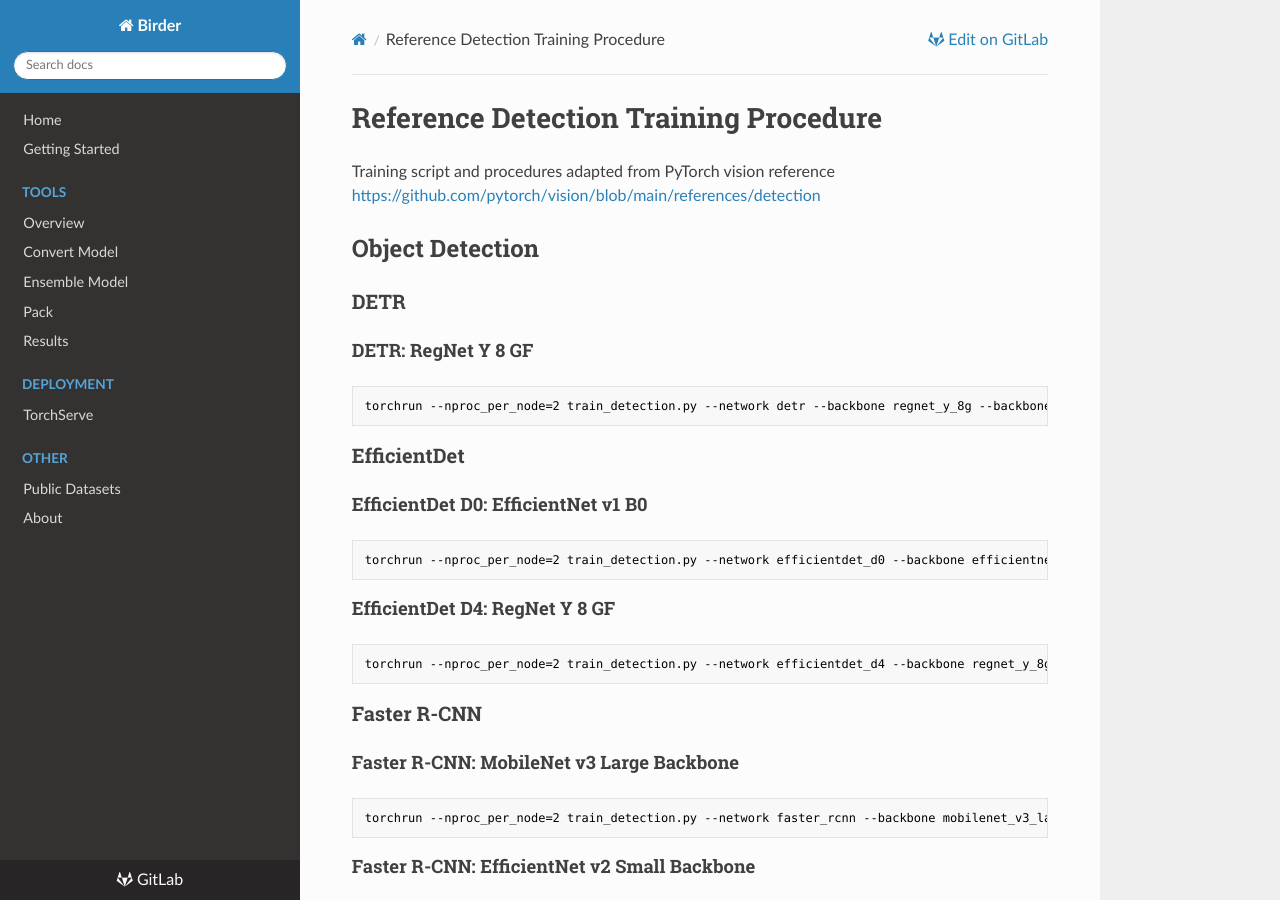
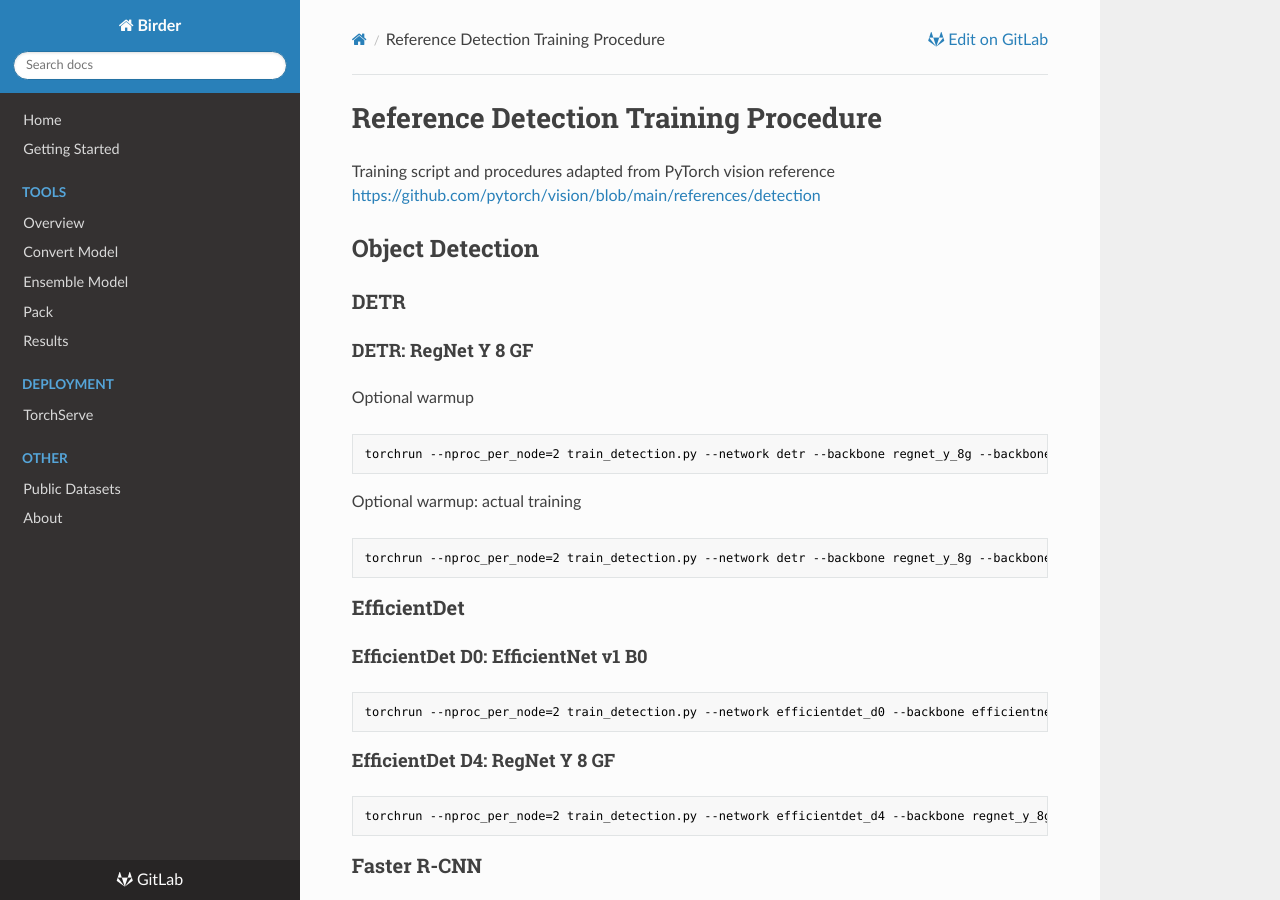
Before and after one commit to birder-project/birder, an MkDocs documentation site: the page built from docs/training_detection.md, in a window 1280 px wide and 900 px high. Built offline with MkDocs 1.6.1, drawn with Linux system fonts in a browser that asks for light colours; nearby versions of some CDN libraries.

Commit message:
Sync from private repo

````diff
--- a/docs/training_detection.md
+++ b/docs/training_detection.md
@@ -9,8 +9,16 @@
 
 #### DETR: RegNet Y 8 GF
 
+Optional warmup
+
 ```sh
-torchrun --nproc_per_node=2 train_detection.py --network detr --backbone regnet_y_8g --backbone-epoch 0 --freeze-backbone --opt adamw --lr 0.0001 --backbone-lr 0.00001 --lr-scheduler cosine --freeze-backbone-bn --batch-size 32 --epochs 300 --wd 0.0001 --clip-grad-norm 0.1 --fast-matmul
+torchrun --nproc_per_node=2 train_detection.py --network detr --backbone regnet_y_8g --backbone-epoch 0 --freeze-backbone --opt adamw --lr 0.0001 --freeze-backbone-bn --batch-size 8 --epochs 2 --wd 0.0001 --clip-grad-norm 0.1 --fast-matmul
+```
+
+Optional warmup: actual training
+
+```sh
+torchrun --nproc_per_node=2 train_detection.py --network detr --backbone regnet_y_8g --backbone-epoch 0 --opt adamw --lr 0.0001 --backbone-lr 0.00001 --lr-scheduler cosine --freeze-backbone-bn --batch-size 8 --epochs 300 --wd 0.0001 --clip-grad-norm 0.1 --fast-matmul --resume-epoch 0
 ```
 
 ### EfficientDet
````
Also changed, not shown: 3 other files.
